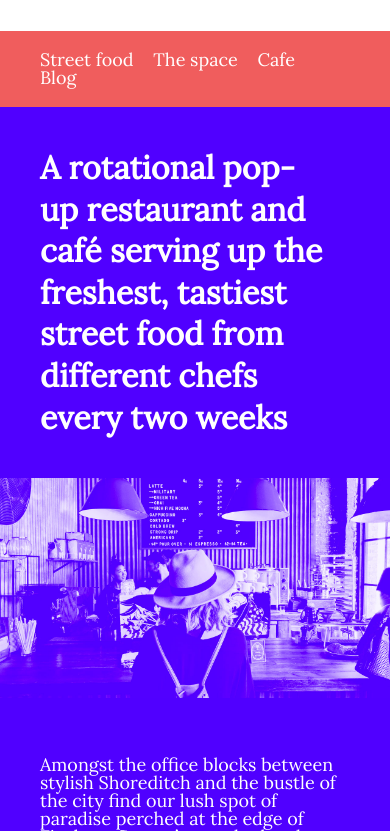
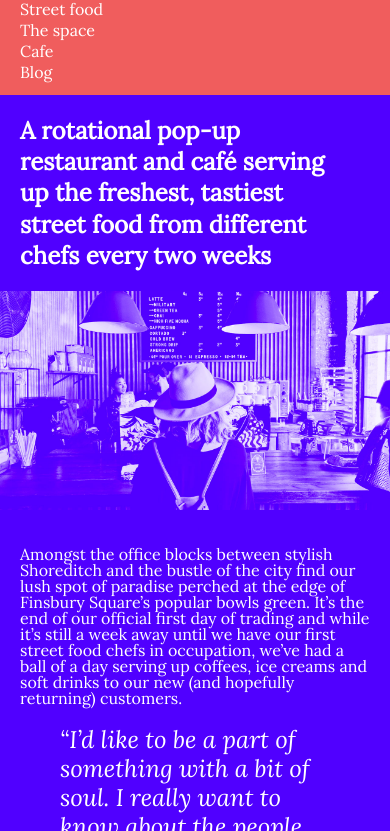
Before and after one commit to ela-lisondra/patio, a plain HTML site: page index.html in a window 390 px wide. Shown: the part 107-938 px from the top of the page. Drawn offline with Linux system fonts and the light colour scheme.

Commit message:
finish responsiveness

```diff
--- a/assets/css/style.css
+++ b/assets/css/style.css
@@ -70,3 +70,54 @@ blockquote {
     border-bottom: solid 2px red;
     padding-bottom: 1px;
 }
+
+@media (max-width: 720px) {
+
+    body {
+        padding-top: 0;
+        font-size: 16px;
+    }
+
+    h2,
+    blockquote {
+        font-size: 24px;
+    }
+
+    section,
+    header {
+        padding: 20px;
+    }
+
+    nav {
+        padding: 10px 20px;
+    }
+    nav a {
+        display: block;
+        padding-bottom: 5px;
+    }
+
+    nav a:hover {
+        border: none;
+    }
+
+    blockquote {
+        margin-top: 20px;
+        margin-bottom: 20px;
+    }
+}
+
+@media (min-width: 1000px) {
+    body {
+        font-size: 22px;
+    }
+}
+
+@media (min-width: 2000px) {
+    body {
+        font-size: 22px;
+    }
+
+    section {
+        padding: 60px;
+    }
+}
--- a/index.html
+++ b/index.html
@@ -10,13 +10,13 @@
 </head>
 <body>
     <header>
-        <img src="assets/images/logo.svg">
+        <a href="index.html"><img src="assets/images/logo.svg"></a>
     </header>
     <nav>
-        <a href="#">Street food</a>
-        <a href="#">The space</a>
-        <a href="#">Cafe</a>
-        <a href="#">Blog</a>
+        <a href="index.html">Street food</a>
+        <a href="about.html">The space</a>
+        <a href="about.html">Cafe</a>
+        <a href="about.html">Blog</a>
     </nav>
     <section>
         <h2>A rotational pop-up restaurant and café serving up the freshest, tastiest street food from different chefs every two weeks</h2>
@@ -44,8 +44,5 @@
         <p>Call us on <a href="tel:+4407549520689">+44 07549 520 689</a></p>
     </section>
 
-    <footer>
-
-    </footer>
 </body>
 </html>
```
Also changed, not shown: about.html (added, +37 -0 lines), assets/images/ela-eating.jpg (added), 3 other files.
